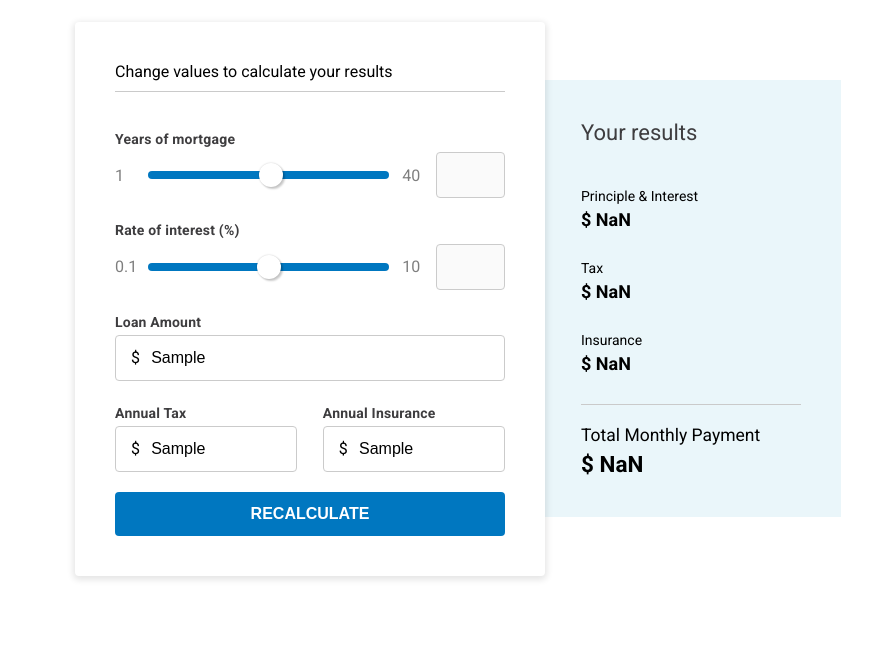
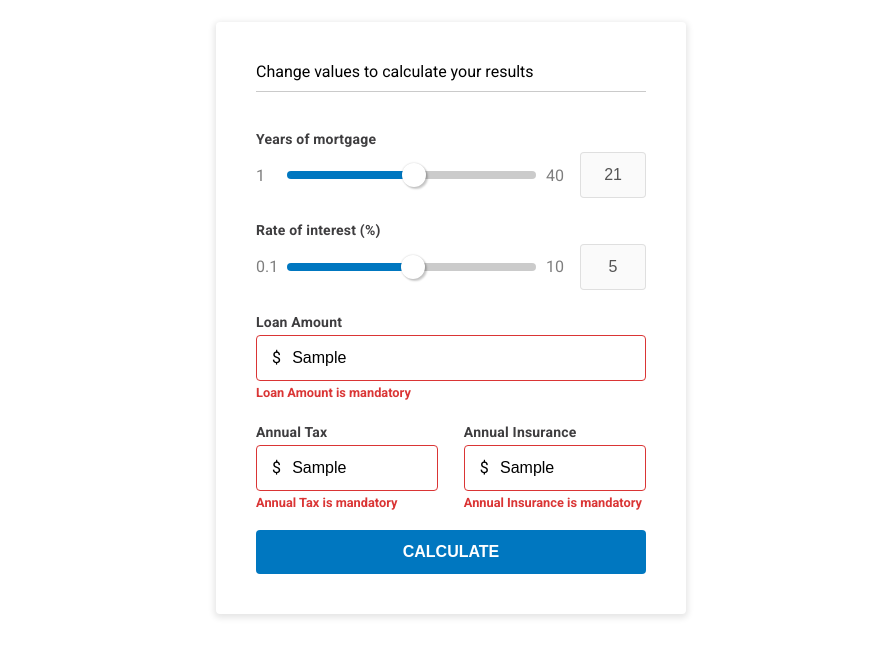
Before and after one commit to lucasbittar/mortgage-calculator, a website built with webpack: page public/index.html in a window 1280 px wide. Both pictures are taken after typing "Sample", "Sample", "Sample" into the empty fields and a click on the button "CALCULATE". Shown: the part 80-736 px from the top of the page, without its empty margins (189-1061 px from the left). Built offline with nearby package versions, Linux system fonts and the light colour scheme.

Commit message:
Implement form validation

```diff
--- a/public/index.html
+++ b/public/index.html
@@ -20,7 +20,7 @@
                 <label class="form-group__label">Years of mortgage</label>
                 <div class="form-group__range">
                   <div class="range-value">1</div>
-                  <input value="" type="range" class="range" max="40" min="1" step="1" id="yearsOfMortgage" />
+                  <input value="" type="range" class="range" value="20" max="40" min="1" step="1" id="yearsOfMortgage" />
                   <div class="range-value">40</div>
                   <input type="text" class="form-control" value="" name="" disabled>
                 </div>
@@ -33,7 +33,7 @@
                 <label class="form-group__label">Rate of interest (%)</label>
                 <div class="form-group__range">
                   <div class="range-value">0.1</div>
-                  <input value="" type="range" class="range" max="10" min="0.1" step="0.10" id="interestRate" />
+                  <input value="" type="range" class="range" max="10" value="5" min="0.1" step="0.10" id="interestRate" />
                   <div class="range-value">10</div>
                   <input type="text" class="form-control" value="" name="" disabled>
                 </div>
@@ -48,6 +48,7 @@
                   <input type="text" class="form-control" value="" id="loanAmount">
                   <div class="form-prefix">$</div>
                 </div>
+                <div class="error-message">Loan Amount is mandatory</div>
               </div>
             </div>
           </div>
@@ -59,6 +60,7 @@
                   <input type="text" class="form-control" value="" id="annualTax">
                   <div class="form-prefix">$</div>
                 </div>
+                <div class="error-message">Annual Tax is mandatory</div>
               </div>
             </div>
             <div class="col">
@@ -68,6 +70,7 @@
                   <input type="text" class="form-control" value="" id="annualInsurance">
                   <div class="form-prefix">$</div>
                 </div>
+                <div class="error-message">Annual Insurance is mandatory</div>
               </div>
             </div>
           </div>
--- a/src/js/formulas.js
+++ b/src/js/formulas.js
@@ -23,6 +23,5 @@ export const insurance = ({ annualInsurance }) =>
   (annualInsurance / 12).toFixed(2)
 
 // Monthly payment
-export const monthlyPayment = (principleInterest, tax, insurance) => {
-  return principleInterest + tax + insurance
-}
+export const monthlyPayment = (principleInterest, tax, insurance) =>
+  principleInterest + tax + insurance
--- a/src/js/index.js
+++ b/src/js/index.js
@@ -5,6 +5,9 @@ import '../styles/main.scss'
 
 // Formulas
 import { principleInterest, tax, insurance, monthlyPayment } from './formulas'
+import { validateForm } from './validate-form'
+
+// App
 ;(() => {
   'use strict'
 
@@ -12,7 +15,13 @@ import { principleInterest, tax, insurance, monthlyPayment } from './formulas'
   console.log('App working!')
 
   // Data Object
-  let formData = {}
+  let formData = {
+    annualInsurance: '',
+    annualTax: '',
+    interestRate: '',
+    loanAmount: '',
+    yearsOfMortgage: ''
+  }
 
   // Cache DOM
   const calculator = document.querySelector('.calculator')
@@ -41,8 +50,13 @@ import { principleInterest, tax, insurance, monthlyPayment } from './formulas'
   }
 
   const submitForm = e => {
+    e.preventDefault()
+
+    // Call form validation before submitting form
+    const validForm = validateForm(formData)
+
+    if (validForm) {
       console.log('Time to do some math!')
-    e.preventDefault()
 
       const inputPrincipleInterest = Number(principleInterest(formData))
       const inputTax = Number(tax(formData))
@@ -56,7 +70,9 @@ import { principleInterest, tax, insurance, monthlyPayment } from './formulas'
       console.log('Monthly Payment', inputMonthlyPayment)
 
       // Apply result to DOM elements
-    resultPrincipleInterest.innerHTML = `$ ${inputPrincipleInterest.toFixed(2)}`
+      resultPrincipleInterest.innerHTML = `$ ${inputPrincipleInterest.toFixed(
+        2
+      )}`
       resultTax.innerHTML = `$ ${inputTax.toFixed(2)}`
       resultInsurance.innerHTML = `$ ${inputInsurance.toFixed(2)}`
       resultTotal.innerHTML = `$ ${inputMonthlyPayment.toFixed(2)}`
@@ -75,6 +91,7 @@ import { principleInterest, tax, insurance, monthlyPayment } from './formulas'
         })
       }, 300)
     }
+  }
 
   const handleInputChange = e => {
     const target = e.target
@@ -84,6 +101,14 @@ import { principleInterest, tax, insurance, monthlyPayment } from './formulas'
       target.type != 'range' ? target.value.replace(/[^\d]/, '') : target.value
 
     if (target.type === 'range') {
+      const range =
+        (target.value - target.getAttribute('min')) /
+        (target.getAttribute('max') - target.getAttribute('min'))
+      // Style to fill only the range selected
+      target.setAttribute(
+        'style',
+        `background-image: -webkit-gradient(linear, left top, right top, color-stop(${range}, #0077c0), color-stop(${range}, #cbcbcb)`
+      )
       // Grab input field to set range value
       const rangeInput = target.nextElementSibling.nextElementSibling
       rangeInput.value = target.value
@@ -94,16 +119,27 @@ import { principleInterest, tax, insurance, monthlyPayment } from './formulas'
   }
 
   // Update form object as user inputs values
-  const updateForm = value => {
+  const updateForm = inputValue => {
+    let values = inputValue || {}
+    // When app first load, grab default values from range inputs
+    if (!inputValue) {
+      formRangeElements.forEach(input => {
+        // Grab input field to set range value
+        const rangeInput = input.nextElementSibling.nextElementSibling
+        rangeInput.value = Math.floor(input.value)
+        values = { ...values, [input.id]: Number(rangeInput.value) }
+      })
+    }
     formData = {
       ...formData,
-      ...value
+      ...values
     }
     console.log('FORM DATA', formData)
   }
 
   const render = () => {
     bindEvents()
+    updateForm()
   }
 
   render()
--- /dev/null
+++ b/src/js/validate-form.js
@@ -0,0 +1,26 @@
+// ConsumerAffairs - Form Validation
+
+export const validateForm = (formData) => {
+  console.log('Start some validation', formData)
+
+  const invalidInputs = []
+
+  Object.keys(formData).forEach((k, i) => {
+    const value = formData[k]
+
+    // Clear error class
+    document
+      .querySelector(`#${k}`)
+      .parentNode.parentNode.classList.remove('error')
+
+    if (value === '' || value === 0) {
+      invalidInputs.push(k)
+      document
+        .querySelector(`#${k}`)
+        .parentNode.parentNode.classList.add('error')
+    }
+  })
+
+  console.log('Invalid Inputs', invalidInputs)
+  return invalidInputs.length > 0 ? false : true
+}
--- a/src/styles/_form.scss
+++ b/src/styles/_form.scss
@@ -10,6 +10,21 @@
     color: $gray-400;
     font-weight: bold;
     line-height: 1.8;
+  }
+  .error-message {
+    color: $red;
+    font-size: 0.8em;
+    padding-top: 0.3em;
+    display: none;
+    font-weight: bold;
+  }
+  &.error {
+    .error-message {
+      display: block;
+    }
+    .form-control {
+      border-color: $red;
+    }
   }
 }
 .form-control {
@@ -25,6 +40,9 @@
     box-shadow: 0 0 4px 0 rgba(62, 61, 63, 0.62);
     border-color: $gray-400;
     outline: none;
+  }
+  &:disabled {
+    border-color: transparentize($gray-200, 0.45);
   }
 }
 
@@ -50,8 +68,10 @@
   }
   .range-value {
     opacity: 0.5;
+    margin-left: 0.5em;
     &:first-child {
-      min-width: 1.2em;
+      min-width: 1.8em;
+      margin: 0;
     }
   }
   .form-control {
--- a/src/styles/_range-input.scss
+++ b/src/styles/_range-input.scss
@@ -3,39 +3,21 @@
 @import 'variables';
 
 $track-color: $c-primary;
+$track-bg-color: $gray-200;
 $thumb-color: #fff;
 
 $thumb-radius: 50%;
 $thumb-height: 24px !default;
 $thumb-width: 24px !default;
+$thumb-border-width: 0px !default;
+$thumb-border-color: transparent;
 $thumb-shadow-size: 2px !default;
 $thumb-shadow-blur: 2px !default;
-$thumb-shadow-color: rgba(0, 0, 0, .2) !default;
-$thumb-border-width: 0px !default;
-$thumb-border-color: transparent;
-
-$track-width: 100% !default;
-$track-height: 8px;
-$track-shadow-size: 0px !default;
-$track-shadow-blur: 0px !default;
-$track-shadow-color: rgba(0, 0, 0, 0) !default;
-$track-border-width: 0px !default;
-$track-border-color: #cfd8dc !default;
-
-$track-radius: 5px !default;
-$contrast: 5% !default;
-
-$ie-bottom-track-color: darken($track-color, $contrast) !default;
+$thumb-shadow-color: rgba(0, 0, 0, 0.2) !default;
 
 @mixin shadow($shadow-size, $shadow-blur, $shadow-color) {
-  box-shadow: $shadow-size $shadow-size $shadow-blur $shadow-color, 0 0 $shadow-size lighten($shadow-color, 5%);
-}
-
-@mixin track {
-  cursor: default;
-  height: $track-height;
-  transition: all .2s ease;
-  width: $track-width;
+  box-shadow: $shadow-size $shadow-size $shadow-blur $shadow-color,
+    0 0 $shadow-size lighten($shadow-color, 5%);
 }
 
 @mixin thumb($adjustment: 0) {
@@ -47,119 +29,165 @@ $ie-bottom-track-color: darken($track-color, $contrast) !default;
   height: $thumb-height + $adjustment;
   width: $thumb-width + $adjustment;
   position: relative;
-  &:before {
-    position: absolute;
-    content: 'asdasdsa';
-  }
 }
 
-@mixin disabled {
-  cursor: not-allowed;
+input[type='range'] {
+  outline: none;
+  padding: 0 !important;
 }
 
-[type='range'] {
+input[type='range'] {
   -webkit-appearance: none;
-  background: transparent;
-  margin: $thumb-height / 2 0;
-  width: $track-width;
+  -moz-apperance: none;
+  border-radius: 6px;
+  height: 8px;
+  background-image: -webkit-gradient(
+    linear,
+    left top,
+    right top,
+    color-stop(0.5, $track-color),
+    color-stop(0.5, $track-bg-color)
+  );
+}
 
-  &::-moz-focus-outer {
-    border: 0;
-  }
+input[type='range']::-webkit-slider-thumb {
+  @include thumb;
+  -webkit-appearance: none !important;
+  background-color: #fff;
+  height: 24px;
+  width: 24px;
+  border-radius: 50%;
+}
 
-  &:focus {
-    outline: 0;
+// $track-width: 100% !default;
+// $track-height: 8px;
+// $track-shadow-size: 0px !default;
+// $track-shadow-blur: 0px !default;
+// $track-shadow-color: rgba(0, 0, 0, 0) !default;
+// $track-border-width: 0px !default;
+// $track-border-color: #cfd8dc !default;
 
-    &::-webkit-slider-runnable-track {
-      background: lighten($track-color, $contrast);
-    }
+// $track-radius: 5px !default;
+// $contrast: 5% !default;
 
-    &::-ms-fill-lower {
-      background: $track-color;
-    }
+// $ie-bottom-track-color: darken($track-color, $contrast) !default;
 
-    &::-ms-fill-upper {
-      background: lighten($track-color, $contrast);
-    }
-  }
+// @mixin track {
+//   cursor: default;
+//   height: $track-height;
+//   transition: all 0.2s ease;
+//   width: $track-width;
+// }
 
-  &::-webkit-slider-runnable-track {
-    @include track;
-    @include shadow($track-shadow-size, $track-shadow-blur, $track-shadow-color);
-    background: $track-color;
-    border: $track-border-width solid $track-border-color;
-    border-radius: $track-radius;
-  }
+// @mixin disabled {
+//   cursor: not-allowed;
+// }
 
-  &::-webkit-slider-thumb {
-    @include thumb;
-    -webkit-appearance: none;
-    margin-top: ((-$track-border-width * 2 + $track-height) / 2 - $thumb-height / 2);
-  }
+// [type='range'] {
+//   -webkit-appearance: none;
+//   background: transparent;
+//   margin: $thumb-height / 2 0;
+//   width: $track-width;
 
-  &::-moz-range-track {
-    @include shadow($track-shadow-size, $track-shadow-blur, $track-shadow-color);
-    @include track;
-    background: $track-color;
-    border: $track-border-width solid $track-border-color;
-    border-radius: $track-radius;
-    height: $track-height / 2;
-  }
+//   &::-moz-focus-outer {
+//     border: 0;
+//   }
 
-  &::-moz-range-thumb {
-    @include thumb(-4);
-  }
+//   &:focus {
+//     outline: 0;
 
-  &::-ms-track {
-    @include track;
-    background: transparent;
-    border-color: transparent;
-    border-width: ($thumb-height / 2) 0;
-    color: transparent;
-  }
+//     &::-webkit-slider-runnable-track {
+//       background: lighten($track-color, $contrast);
+//     }
 
-  &::-ms-fill-lower {
-    @include shadow($track-shadow-size, $track-shadow-blur, $track-shadow-color);
-    background: $ie-bottom-track-color;
-    border: $track-border-width solid $track-border-color;
-    border-radius: ($track-radius * 2);
-  }
+//     &::-ms-fill-lower {
+//       background: $track-color;
+//     }
 
-  &::-ms-fill-upper {
-    @include shadow($track-shadow-size, $track-shadow-blur, $track-shadow-color);
-    background: $track-color;
-    border: $track-border-width solid $track-border-color;
-    border-radius: ($track-radius * 2);
-  }
+//     &::-ms-fill-upper {
+//       background: lighten($track-color, $contrast);
+//     }
+//   }
 
-  &::-ms-thumb {
-    @include thumb(-4);
-    margin-top: $track-height / 4;
-  }
+//   &::-webkit-slider-runnable-track {
+//     @include track;
+//     @include shadow($track-shadow-size, $track-shadow-blur, $track-shadow-color);
+//     background: $track-color;
+//     border: $track-border-width solid $track-border-color;
+//     border-radius: $track-radius;
+//   }
 
-  &:disabled {
-    &::-webkit-slider-thumb {
-      @include disabled;
-    }
+//   &::-webkit-slider-thumb {
+//     @include thumb;
+//     -webkit-appearance: none;
+//     margin-top: (
+//       (-$track-border-width * 2 + $track-height) / 2 - $thumb-height / 2
+//     );
+//   }
 
-    &::-moz-range-thumb {
-      @include disabled;
-    }
+//   &::-moz-range-track {
+//     @include shadow($track-shadow-size, $track-shadow-blur, $track-shadow-color);
+//     @include track;
+//     background: $track-color;
+//     border: $track-border-width solid $track-border-color;
+//     border-radius: $track-radius;
+//     height: $track-height / 2;
+//   }
 
-    &::-ms-thumb {
-      @include disabled;
-    }
+//   &::-moz-range-thumb {
+//     @include thumb(-4);
+//   }
 
-    &::-webkit-slider-runnable-track {
-      @include disabled;
-    }
+//   &::-ms-track {
+//     @include track;
+//     background: transparent;
+//     border-color: transparent;
+//     border-width: ($thumb-height / 2) 0;
+//     color: transparent;
+//   }
 
-    &::-ms-fill-lower {
-      @include disabled;
-    }
+//   &::-ms-fill-lower {
+//     @include shadow($track-shadow-size, $track-shadow-blur, $track-shadow-color);
+//     background: $ie-bottom-track-color;
+//     border: $track-border-width solid $track-border-color;
+//     border-radius: ($track-radius * 2);
+//   }
 
-    &::-ms-fill-upper {
-      @include disabled;
-    }
-  }
-}
+//   &::-ms-fill-upper {
+//     @include shadow($track-shadow-size, $track-shadow-blur, $track-shadow-color);
+//     background: $track-color;
+//     border: $track-border-width solid $track-border-color;
+//     border-radius: ($track-radius * 2);
+//   }
+
+//   &::-ms-thumb {
+//     @include thumb(-4);
+//     margin-top: $track-height / 4;
+//   }
+
+//   &:disabled {
+//     &::-webkit-slider-thumb {
+//       @include disabled;
+//     }
+
+//     &::-moz-range-thumb {
+//       @include disabled;
+//     }
+
+//     &::-ms-thumb {
+//       @include disabled;
+//     }
+
+//     &::-webkit-slider-runnable-track {
+//       @include disabled;
+//     }
+
+//     &::-ms-fill-lower {
+//       @include disabled;
+//     }
+
+//     &::-ms-fill-upper {
+//       @include disabled;
+//     }
+//   }
+// }
```
Lines whose indentation alone changed are shown as unchanged.
